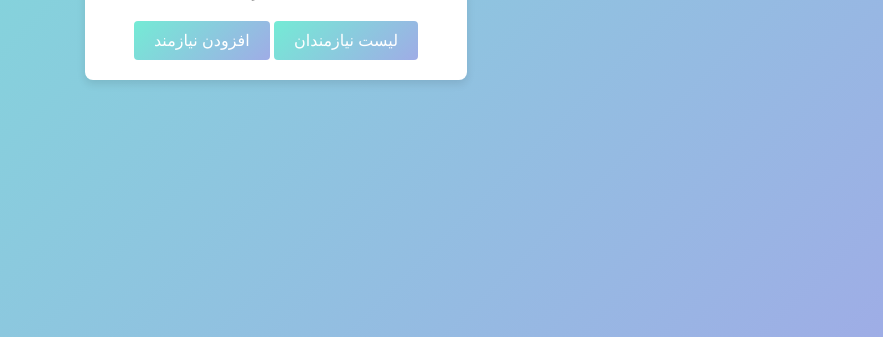
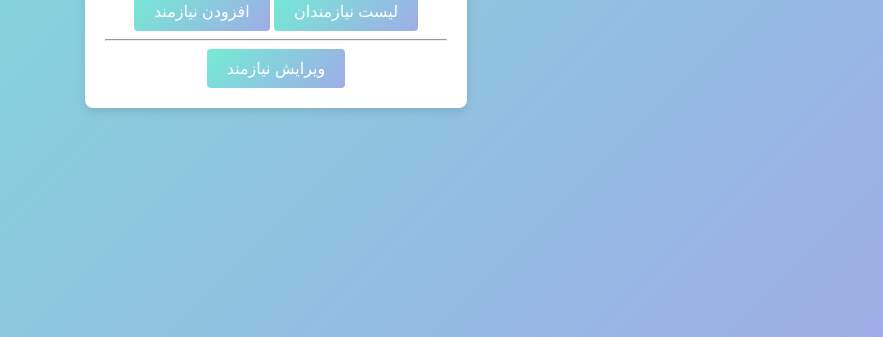
Before and after one commit to MHArghabaee/Information_update, a Django app: template needy/templates/needy/success.html in a window 1280 px wide. Shown: the part 463-800 px from the top of the page, without its empty margins (364-1247 px from the left). Run offline with Django 5.2, Linux system fonts and the light colour scheme; the template is opened without the code that fills it, so the values that code supplies are empty.

Commit message:
Adding an edit button to the success page

```diff
--- a/needy/templates/needy/success.html
+++ b/needy/templates/needy/success.html
@@ -62,6 +62,10 @@
 
     <a href="{% url 'add_needy' %}" class="survey-btn">افزودن نیازمند</a>
     <a href="{% url 'needy_list' %}" class="survey-btn">لیست نیازمندان</a>
+    <hr>
+    <a href="{% url 'edit_needy' needy.id %}" class="survey-btn">ویرایش نیازمند</a>
+
+
 </div>
 </body>
 </html>
```
